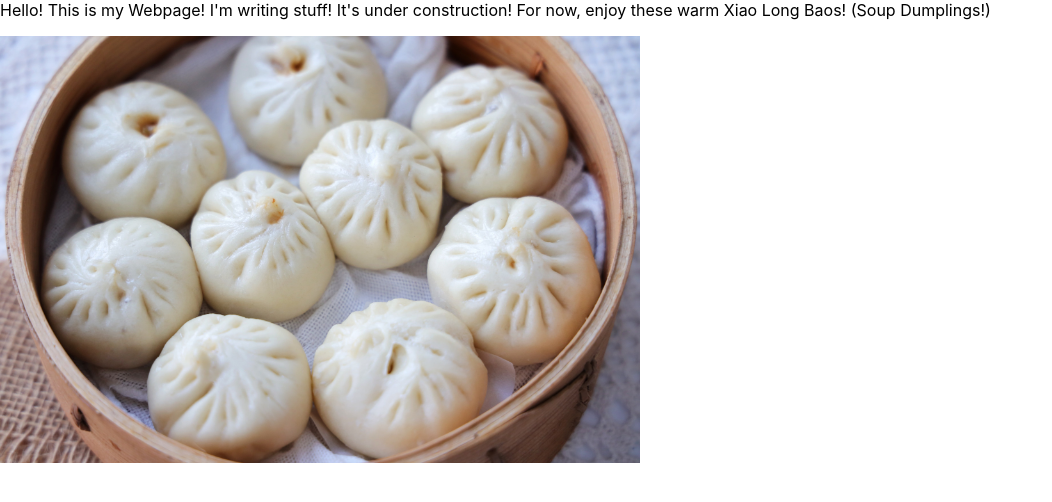
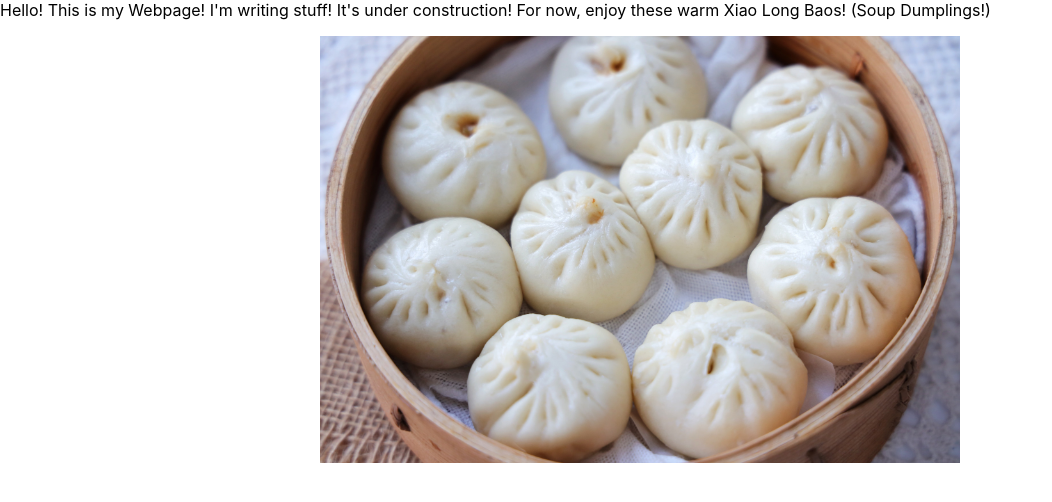
Before and after one commit to Havocadoss/Havocadoss.github.io, a website built with Vite: page index.html in a window 1280 px wide. Shown: the whole page, without its empty margins (0-1052 px from the left). Built offline with nearby package versions, Linux system fonts and the light colour scheme.

Commit message:
update 3

```diff
--- a/index.html
+++ b/index.html
@@ -5,6 +5,6 @@
 <body>
   <h1<My Webpage</h1>
   <p>Hello! This is my Webpage! I'm writing stuff! It's under construction! For now, enjoy these warm Xiao Long Baos! (Soup Dumplings!)</p>
-  <img src= "Xiaolongbao-breakfast.jpg" style="width: 50%; height: auto; display: block;">
+  <img src= "Xiaolongbao-breakfast.jpg" style="width: 50%; height: auto; display: block; margin-right:auto; margin-left:auto">
 </body>
 </html>
```
